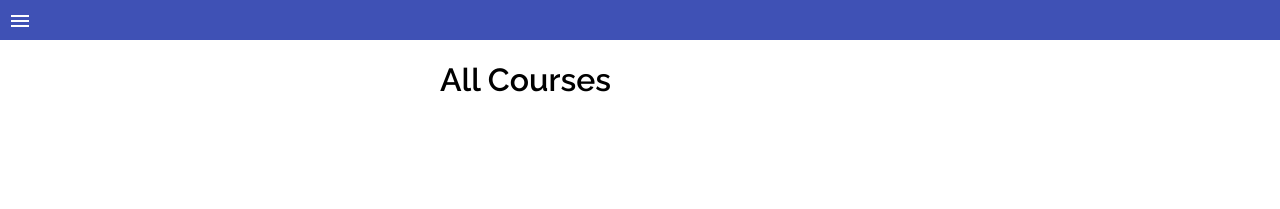
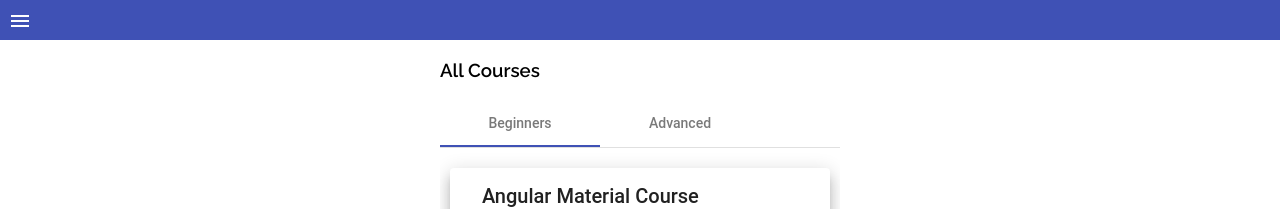
Before and after one commit to viveksrao/angular-material-course-au, an Angular app: page / in a window 1280 px wide. Shown: the top 209 px of the page. Built offline with nearby package versions, Linux system fonts and the light colour scheme.

Commit message:
Added Markup for the Beginners and Advanced Tab Containers and Material Cards.

```diff
--- a/src/app/home/home.component.html
+++ b/src/app/home/home.component.html
@@ -1,3 +1,11 @@
 <div class="courses-panel">
-  <h1>All Courses</h1>
+  <h3>All Courses</h3>
+  <mat-tab-group>
+    <mat-tab label="Beginners">
+        <app-courses-card-list [courses]="beginnerCourses"></app-courses-card-list>
+    </mat-tab>
+    <mat-tab label="Advanced">
+        <app-courses-card-list [courses]="advancedCourses"></app-courses-card-list>
+    </mat-tab>
+  </mat-tab-group>
 </div>
```
